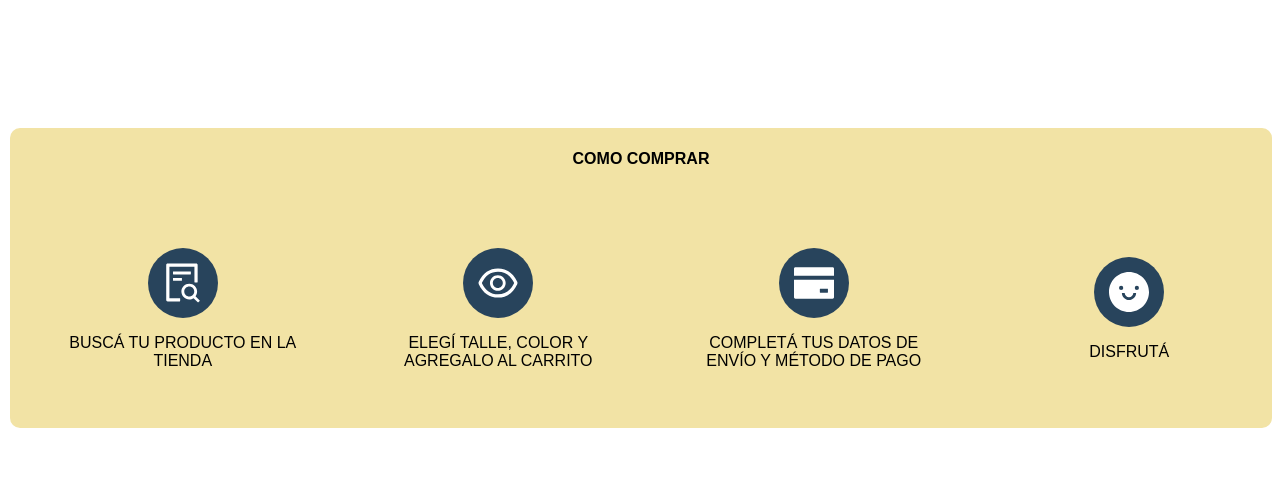
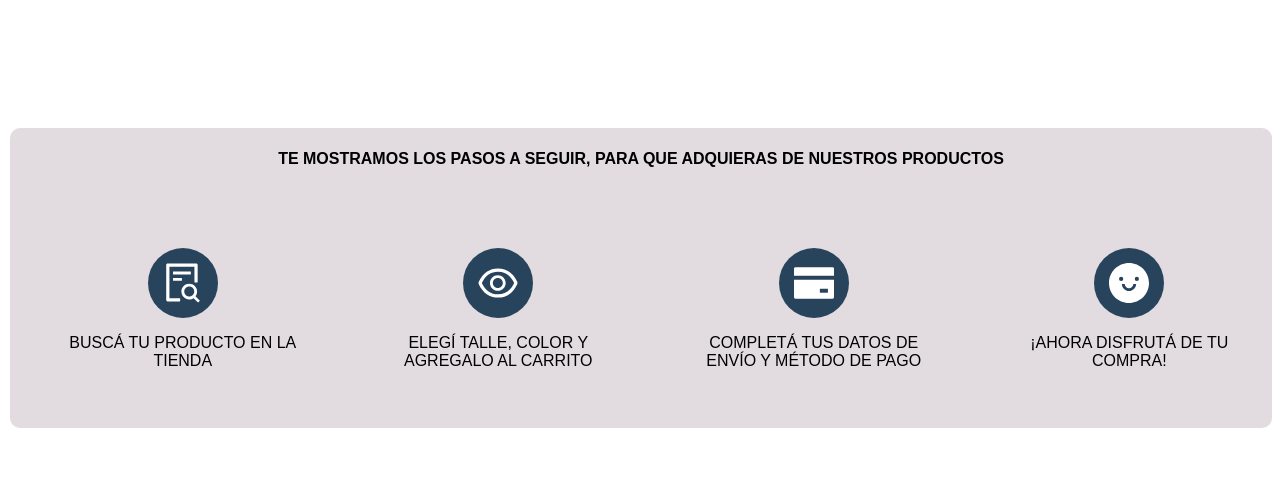
Before and after one commit to Melanialassia/ClientSurf, a React (Vite) app in the folder client/client/: page / in a window 1280 px wide. Shown: the part 2300-2778 px from the top of the page. Built offline with nearby package versions, Linux system fonts and the light colour scheme; a web font is replaced by a local one.

Commit message:
nuevos estilos

```diff
--- a/client/client/src/components/features/Home/components/HowToBuy/HowToBuyContainer.jsx
+++ b/client/client/src/components/features/Home/components/HowToBuy/HowToBuyContainer.jsx
@@ -1,4 +1,5 @@
 import React from "react";
+import {useEffect} from 'react';
 import {
   FileSearchOutlined,
   EyeOutlined,
@@ -9,9 +10,20 @@ import { Avatar } from "antd";
 import styles from "./HowToBuyContainer.module.css";
 
 const HowToBuyContainer = () => {
+
+  useEffect(() => {
+    const hash = window.location.hash;
+    if (hash) {
+      const element = document.querySelector(hash);
+      if (element) {
+        element.scrollIntoView({ behavior: "smooth", bottom: 0 });
+      }
+    }
+  }, []);
+
   return (
     <div id="como-comprar" className={styles.container}>
-      <div>COMO COMPRAR</div>
+      <div>TE MOSTRAMOS LOS PASOS A SEGUIR, PARA QUE ADQUIERAS DE NUESTROS PRODUCTOS</div>
 
       <div>
         <div>
@@ -87,7 +99,7 @@ const HowToBuyContainer = () => {
             }
           />
 
-          <p>DISFRUTÁ</p>
+          <p>¡AHORA DISFRUTÁ DE TU COMPRA!</p>
         </div>
       </div>
     </div>
--- a/client/client/src/components/features/Home/components/HowToBuy/HowToBuyContainer.module.css
+++ b/client/client/src/components/features/Home/components/HowToBuy/HowToBuyContainer.module.css
@@ -4,7 +4,7 @@
   display: flex;
   flex-direction: column;
   height: 300px;
-  background-color: #F2E3A5;
+  background-color: #E2DCE1;
   border-radius: 10px;
   margin-top: 140px;
   align-items: center;
@@ -30,7 +30,7 @@
   display: flex;
   flex-direction: column;
   align-items: center;
-  justify-content: center;
+  justify-content: space-around;
   width: 25%;
   font-weight: 500;
   margin: 20px;
```
